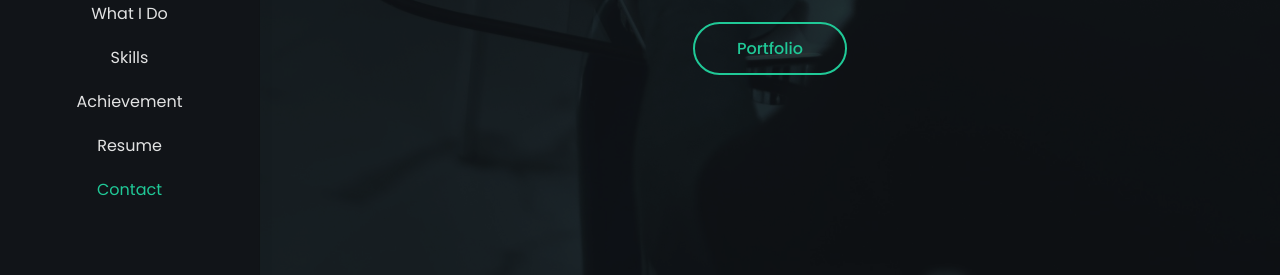
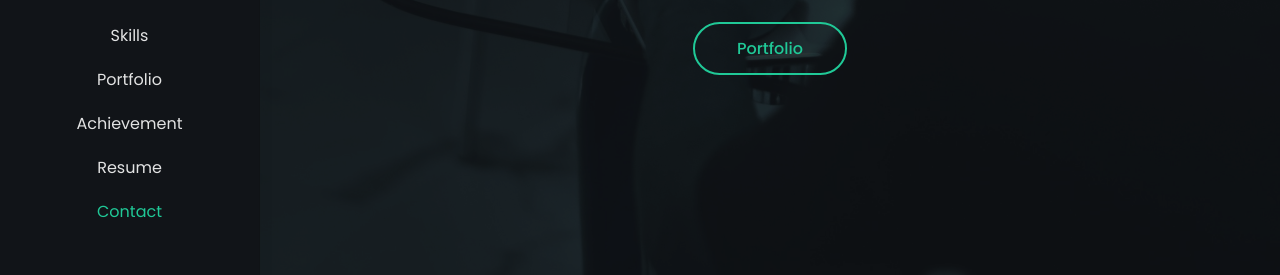
Before and after one commit to rajib-roy/portfolio, a plain HTML site: page index.html in a window 1280 px wide. Shown: the part 469-744 px from the top of the page. Drawn offline with Linux system fonts and the light colour scheme.

Commit message:
Update index.html

```diff
--- a/index.html
+++ b/index.html
@@ -74,6 +74,10 @@
               <li class="nav-item">
                 <a class="nav-link smooth-scroll" href="#skills">Skills</a>
               </li>
+              <li class="nav-item">
+                <a class="nav-link smooth-scroll" href="#portfolio">Portfolio</a>
+              </li>
+
               <li class="nav-item">
                 <a class="nav-link smooth-scroll" href="#achievement">Achievement</a>
               </li>
```
